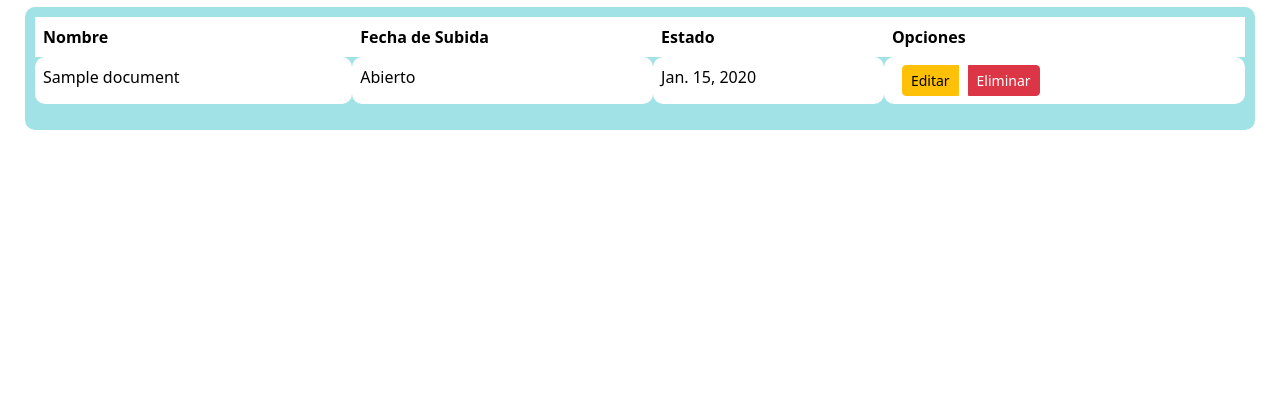
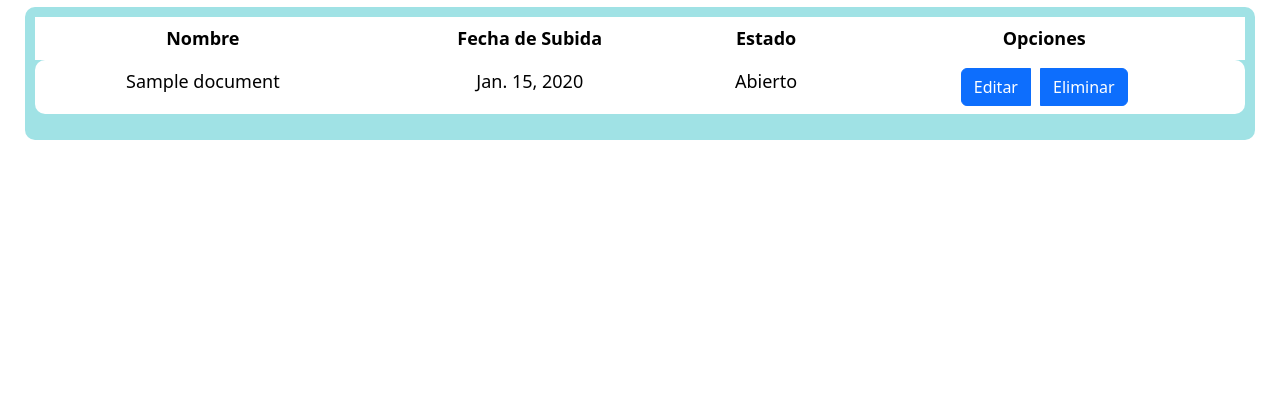
Before and after one commit to ISPP-Grupo-10/cocemfe-sevilla, a Django app: page /documents/ in a window 1280 px wide. Shown: the part 205-607 px from the top of the page. Run offline with Django 5.2, Linux system fonts and the light colour scheme; tables that the repository leaves empty hold one stand-in row (values such as "Sample post"); some libraries are stand-ins or nearby versions.

Commit message:
feat:TERMINADO

```diff
--- a/codenfe_sevilla/documents/templates/docsList.html
+++ b/codenfe_sevilla/documents/templates/docsList.html
@@ -4,7 +4,7 @@
 {% block contenido %}
 <h2 class="text-center">Documentos</h2>
 <div class="contenedor-table">
-    <table class="table table-borderless tabla-personalizada">
+    <table class="table table-borderless text-center tabla-personalizada">
         <thead>
             <tr>
                 <th scope="col">Nombre</th>
@@ -18,16 +18,16 @@
                 {% for doc in documentos %}
                 <tr>
                     <td>{{ doc.name }}</td>
+                    <td>{{ doc.start_date }}</td>
                     {% if doc.status == True %}
                         <td>Abierto</td>
                     {% else %}
                         <td>Cerrado</td>
                     {% endif %}
-                    <td>{{ doc.start_date }}</td>
                     <td>
                         <div class="btn-group" role="group">
-                            <a href="#" class="btn btn-warning btn-sm">Editar</a>
-                            <a href="#" class="btn btn-danger btn-sm">Eliminar</a>
+                            <a href="#" class="btn btn-primary">Editar</a>
+                            <a href="#" class="btn btn-primary">Eliminar</a>
                         </div>
                     </td>
                 </tr>
--- a/codenfe_sevilla/static/css/docsList.css
+++ b/codenfe_sevilla/static/css/docsList.css
@@ -6,7 +6,21 @@
     margin-left: 25px;
 }
 
+.tabla-personalizada th{
+    font-size: large;
+}
+
 .tabla-personalizada td{
     background-color: white;
-    border-radius: 10px;
+    font-size: large;
 }
+
+td:first-child {
+    border-top-left-radius: 10px;
+    border-bottom-left-radius: 10px;
+}
+
+td:last-child {
+    border-top-right-radius: 10px;
+    border-bottom-right-radius: 10px;
+}
```
